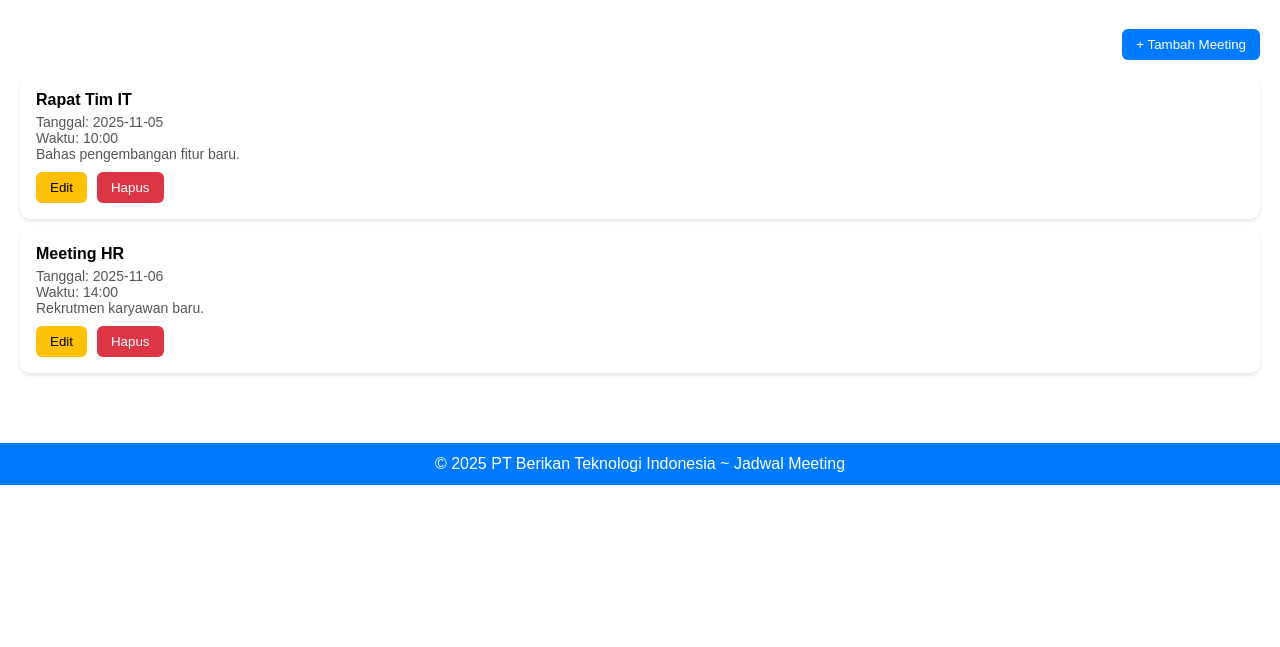
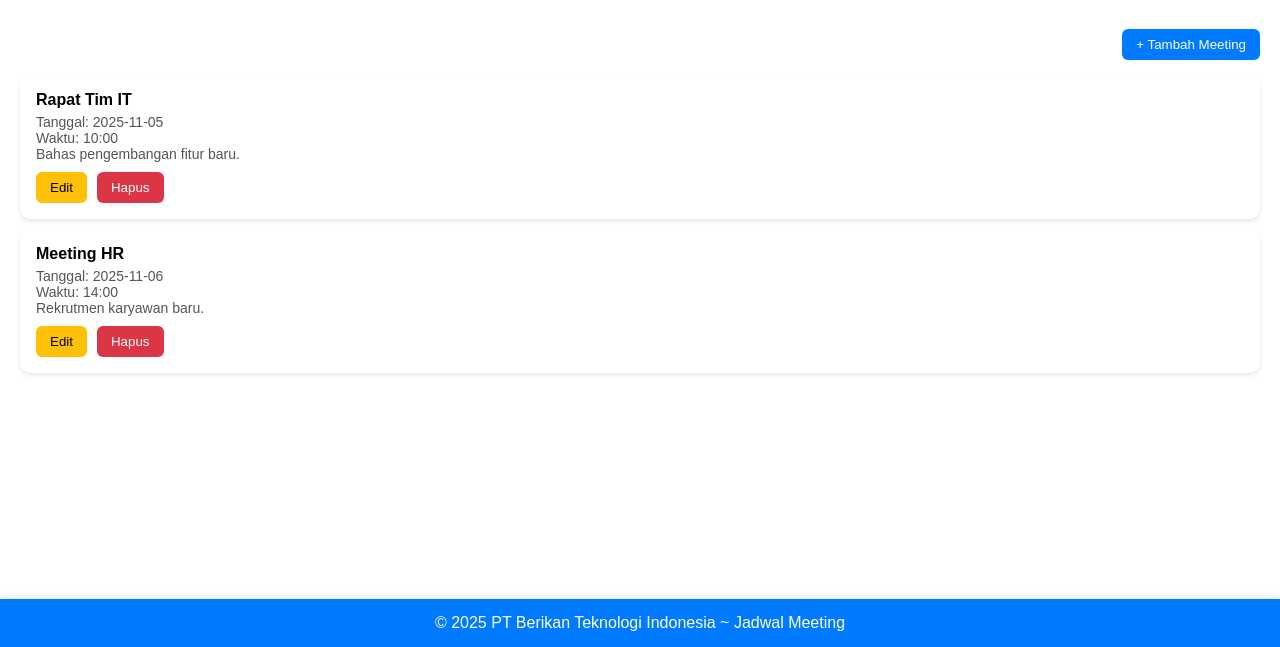
Before and after one commit to TrianaJulianingsih/MyBerikan_Web, a plain HTML site: page jadwal_meeting/jadwal_meeting.html in a window 1280 px wide. Shown: the part 153-800 px from the top of the page. Drawn offline with nearby package versions, Linux system fonts and the light colour scheme.

Commit message:
update fitur footer jadwal meeting

```diff
--- a/jadwal_meeting/style.css
+++ b/jadwal_meeting/style.css
@@ -136,10 +136,14 @@ header h1 {
     text-align: right;
 }
 footer {
-    background-color: #007bff;
-    color: white;
-    text-align: center;
-    padding: 12px;
-    font-weight: 500;
-    margin-top: 40px;
+  position: fixed;
+  bottom: 0;
+  left: 0;
+  width: 100%;
+  text-align: center;
+  padding: 15px 0;
+  background-color: #007bff;
+  color: white;
+  box-shadow: 0 -2px 6px rgba(0,0,0,0.1);
+  z-index: 999;
 }
```
Also changed, not shown: jadwal_meeting/jadwal_meeting.html (+3 -1 lines).
